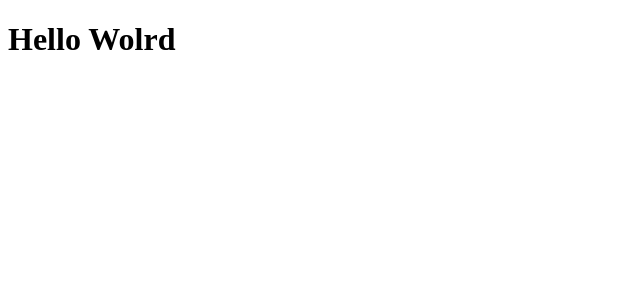
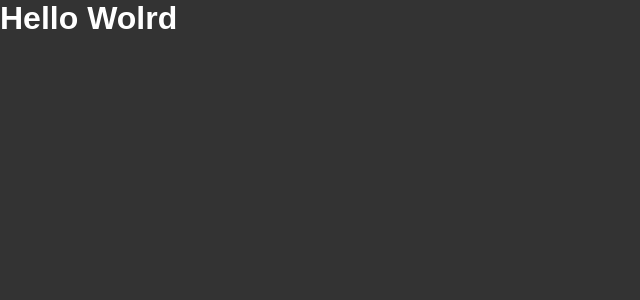
Before and after one commit to XandRules/RocketSeat-Ignite-reactjs, a React app: page / in a window 1280 px wide. Shown: the top 300 px of the page, without its empty margins (0-640 px from the left). Built offline with nearby package versions, Linux system fonts and the light colour scheme.

Commit message:
(chore) configurando webpack

```diff
--- a/package.json
+++ b/package.json
@@ -29,8 +29,9 @@
     "css-loader": "^6.3.0",
     "html-webpack-plugin": "^5.3.2",
     "node-sass": "^6.0.1",
+    "sass": "^1.42.1",
     "sass-loader": "^12.1.0",
-    "style-loader": "^3.2.1",
+    "style-loader": "^3.3.0",
     "typescript": "^4.4.3",
     "webpack": "^5.53.0",
     "webpack-cli": "^4.8.0",
--- a/src/App.jsx
+++ b/src/App.jsx
@@ -1,4 +1,5 @@
 
+import './styles/global.scss';
 
 export function App() {
   return <h1>Hello Wolrd</h1>;
--- /dev/null
+++ b/src/styles/global.scss
@@ -0,0 +1,11 @@
+* {
+    margin: 0;
+    padding: 0;
+    box-sizing: border-box;
+}
+
+body {
+    font-family: Arial, Helvetica, sans-serif;
+    background: #333;
+    color: #FFF;
+}
--- a/webpack.config.js
+++ b/webpack.config.js
@@ -1,9 +1,11 @@
 const path = require('path');
 const HtmlWebpackPlugin = require('html-webpack-plugin');
 
+const isDevelopment = process.env.NODE_ENV !== 'production';
+
 module.exports = {
-  mode: 'development',
-  devtool: 'eval-source-map',
+  mode: isDevelopment ? 'development' : 'production',
+  devtool: isDevelopment ? 'eval-source-map' : 'source-map',
   entry: path.resolve(__dirname, 'src', 'index.jsx'),
 
   output: {
@@ -31,6 +33,11 @@ module.exports = {
         exclude: /node_modules/,
         use: 'babel-loader',
       },
+      {
+        test: /\.scss$/,
+        exclude: /node_modules/,
+        use: ['style-loader', 'css-loader', 'sass-loader'],
+      },
     ],
   },
 };
```
Also changed, not shown: 1 other file (tests, documents, lock files or other folders).
